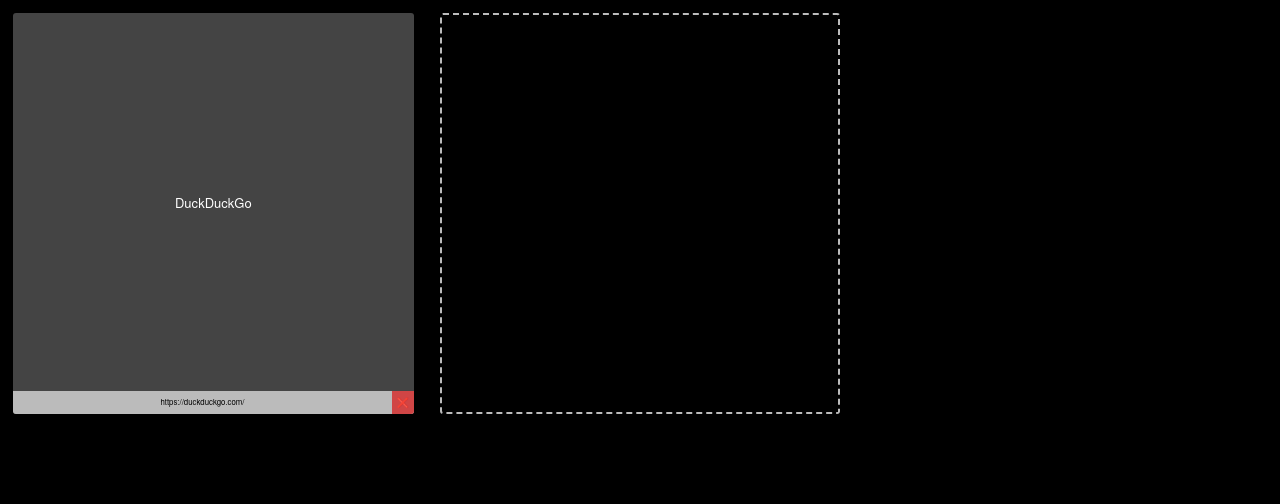
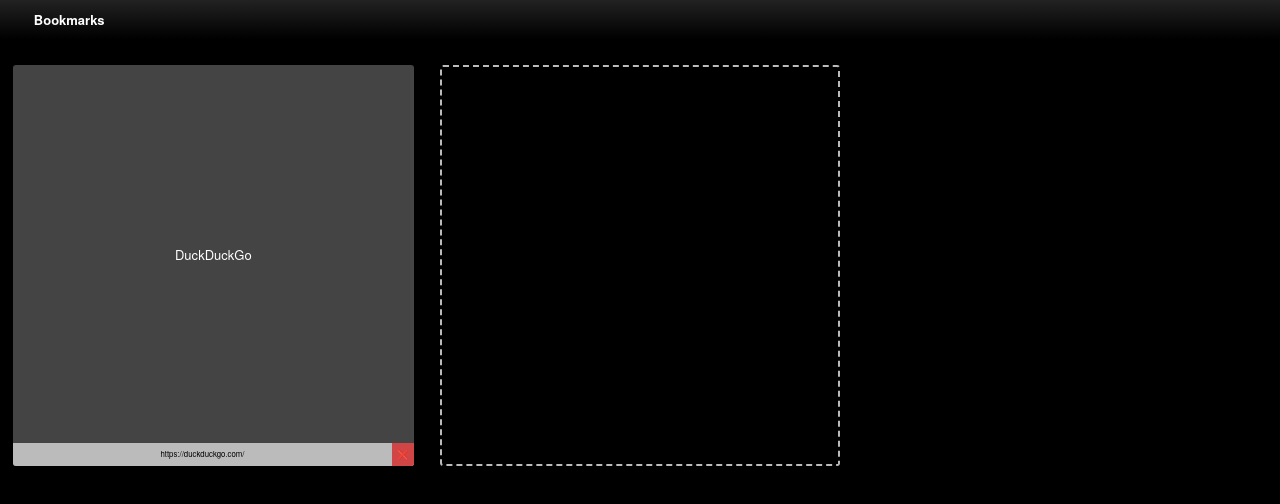
Before and after one commit to jonathan-reisdorf/bb10-minimalistic-browser, a plain HTML site: page app/src/main/assets/bookmarks.html in a window 1280 px wide. Drawn offline with Linux system fonts and the light colour scheme.

Commit message:
add headline to bookmarks and tabs

```diff
--- a/app/src/main/assets/bookmarks.html
+++ b/app/src/main/assets/bookmarks.html
@@ -12,6 +12,10 @@
 </head>
 <body>
 
+<div class="tiles__headline">
+    <span class="tiles__headlineIcon icon icon--textSize icon--bookmark"></span>
+    <span class="tiles__headlineText">Bookmarks</span>
+</div>
 <div class="tiles js-bookmarks"></div>
 
 <div class="tile__template js-bookmarkTemplate">
--- a/app/src/main/assets/css/icons.css
+++ b/app/src/main/assets/css/icons.css
@@ -12,6 +12,12 @@
   width: 32px;
   height: 32px;
   background-size: 32px;
+}
+
+.icon--textSize {
+  width: 1em;
+  height: 1em;
+  background-size: 1em;
 }
 
 .icon--context {
--- a/app/src/main/assets/css/tiles.css
+++ b/app/src/main/assets/css/tiles.css
@@ -27,6 +27,28 @@
     list-style: none outside;
     padding: 0;
     margin: 0;
+}
+
+.tiles__headline {
+  display: flex;
+  flex-flow: row nowrap;
+  background: linear-gradient(to bottom, #222 0%, #000 100%);
+  padding: 1em;
+  margin-bottom: 1em;
+  font-weight: bold;
+}
+
+.tiles__headlineIcon {
+  display: block;
+  flex: none;
+  margin-right: 0.6em;
+}
+
+.tiles__headlineText {
+  display: block;
+  flex: 1;
+  height: 1em;
+  line-height: 1em;
 }
 
 .tile {
```
Also changed, not shown: app/src/main/assets/tabs.html (+4 -0 lines).
